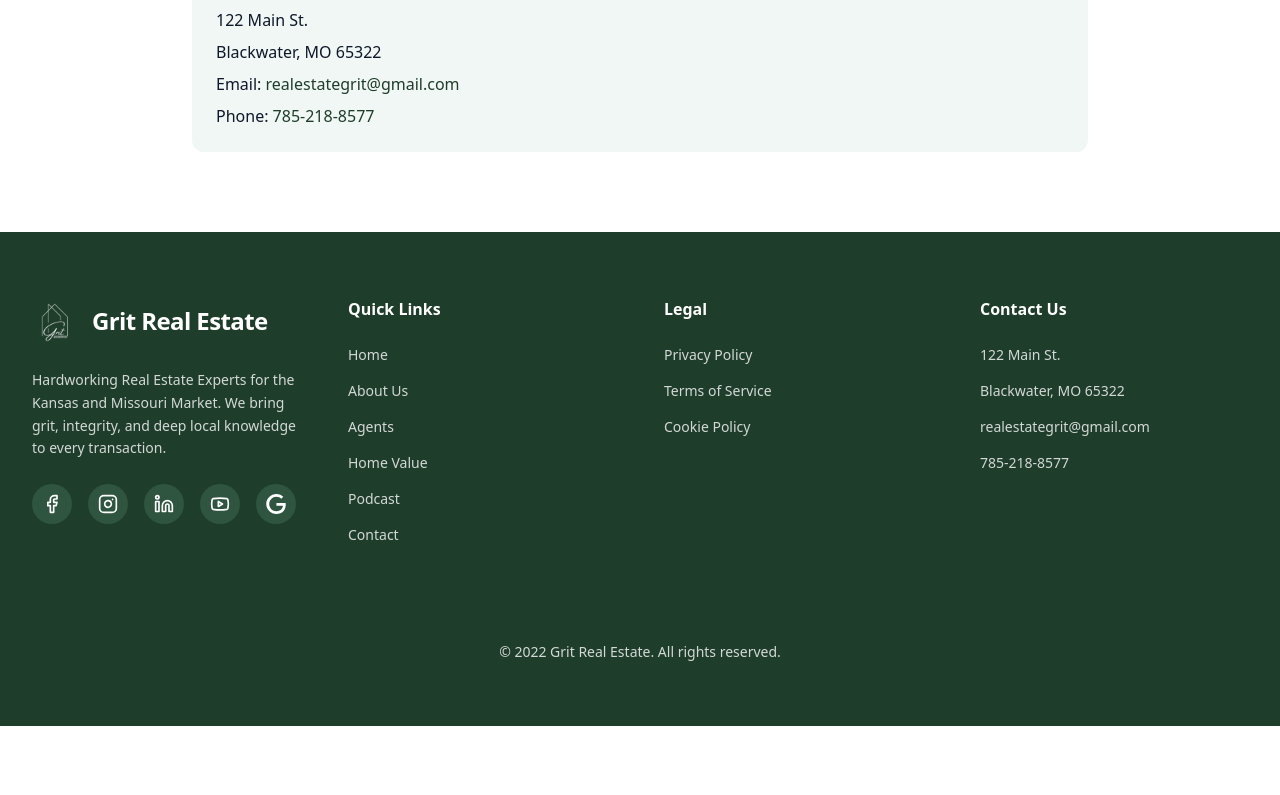
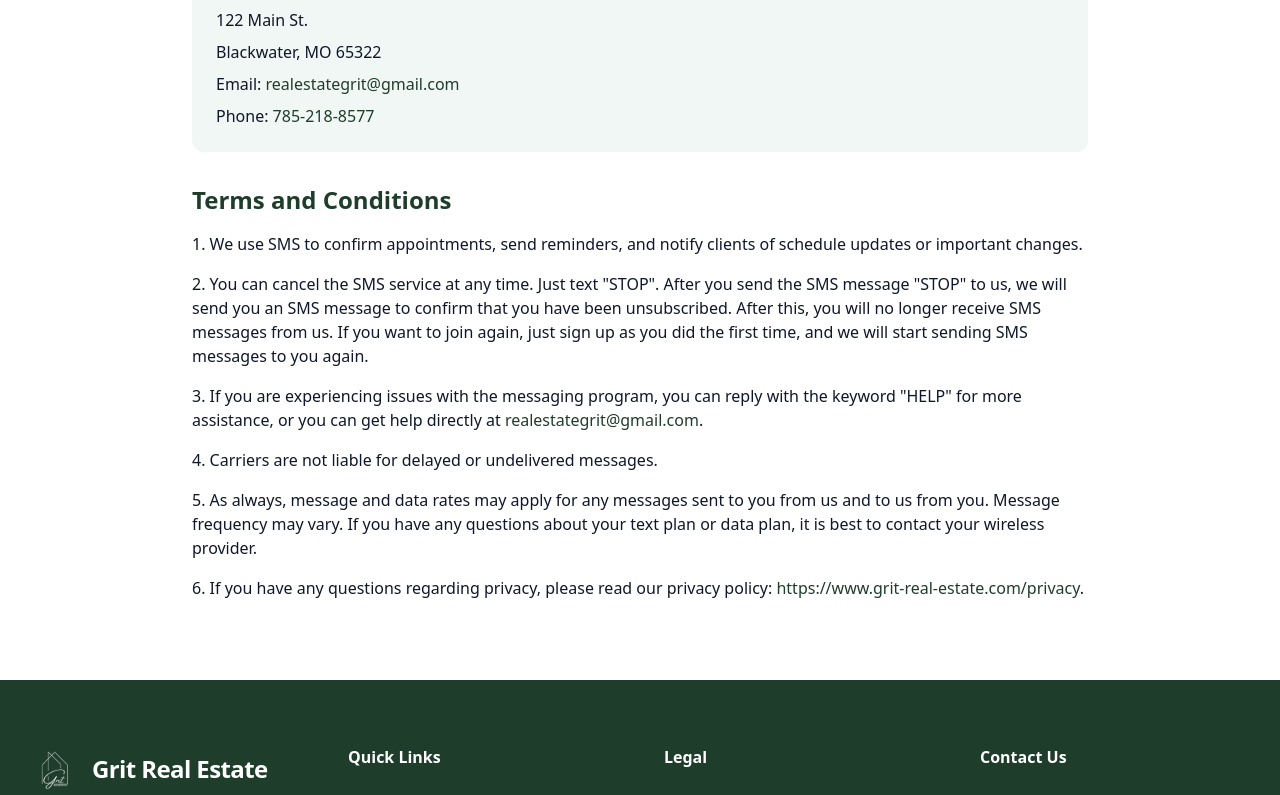
Before and after one commit to gritreal/Grit-Real-Estate, a Next.js app: page /privacy in a window 1280 px wide. Shown: the part 2256-3051 px from the top of the page. Before the commit the page ends 2982 px from the top, so only its background shows below. Built offline with nearby package versions, Linux system fonts and the light colour scheme; a web font is replaced by a local one.

Commit message:
Update TCPA opt-in and add Terms to Privacy Policy

```diff
--- a/src/app/contact/page.tsx
+++ b/src/app/contact/page.tsx
@@ -145,18 +145,10 @@
                                 </label>
                             </div>
 
-                            <div className="flex items-start space-x-3 p-4 bg-brand-bg/50 dark:bg-brand-secondary/50 rounded-xl border border-brand-bg dark:border-brand-secondary">
-                                <input
-                                    type="checkbox"
-                                    id="tcpa-optin"
-                                    name="tcpa_optin"
-                                    value="agreed"
-                                    className="w-5 h-5 rounded text-brand-secondary focus:ring-brand-secondary cursor-pointer mt-1"
-                                    required
-                                />
-                                <label htmlFor="tcpa-optin" className="text-xs font-medium text-brand-text/80 dark:text-brand-white leading-relaxed cursor-pointer hover:text-brand-primary transition-colors">
-                                    I agree to be contacted by Grit Real Estate via call, email, and text for real estate services. To opt-out, you can reply &apos;stop&apos; at any time or reply &apos;help&apos; for assistance. You can also click the unsubscribe link in the emails. Message and data rates may apply. Message frequency may vary. <Link href="/privacy" className="text-brand-primary dark:text-[#C9A227] underline">Privacy Policy</Link>.
-                                </label>
+                            <div className="p-4 bg-brand-bg/50 dark:bg-brand-secondary/50 rounded-xl border border-brand-bg dark:border-brand-secondary">
+                                <p className="text-xs font-medium text-brand-text/80 dark:text-brand-white leading-relaxed">
+                                    I agree to be contacted by Grit Real Estate LLC via call, email, and text for real estate services. To opt-out, you can reply &apos;stop&apos; at any time or reply &apos;help&apos; for assistance. You can also click the unsubscribe link in the emails. Message and data rates may apply. Message frequency may vary. <Link href="/privacy" className="text-brand-primary dark:text-[#C9A227] underline">Privacy Policy</Link>.
+                                </p>
                             </div>
 
                             <button
--- a/src/app/home-value/page.tsx
+++ b/src/app/home-value/page.tsx
@@ -199,7 +199,7 @@
                                                     required
                                                 />
                                                 <label htmlFor="tcpa-optin" className="text-xs font-medium text-brand-text/80 leading-relaxed cursor-pointer hover:text-brand-primary transition-colors">
-                                                    I agree to be contacted by Grit Real Estate via call, email, and text for real estate services. To opt-out, you can reply &apos;stop&apos; at any time or reply &apos;help&apos; for assistance. You can also click the unsubscribe link in the emails. Message and data rates may apply. Message frequency may vary. <Link href="/privacy" className="text-[#C9A227] underline">Privacy Policy</Link>.
+                                                    I agree to be contacted by Grit Real Estate LLC via call, email, and text for real estate services. To opt-out, you can reply &apos;stop&apos; at any time or reply &apos;help&apos; for assistance. You can also click the unsubscribe link in the emails. Message and data rates may apply. Message frequency may vary. <Link href="/privacy" className="text-[#C9A227] underline">Privacy Policy</Link>.
                                                 </label>
                                             </div>
                                             <button
--- a/src/app/privacy/page.tsx
+++ b/src/app/privacy/page.tsx
@@ -107,6 +107,18 @@
             </div>
           </section>
 
+          <section>
+            <h2 className="text-2xl font-semibold text-brand-primary mt-8 mb-4">Terms and Conditions</h2>
+            <div className="space-y-4">
+              <p>1. We use SMS to confirm appointments, send reminders, and notify clients of schedule updates or important changes.</p>
+              <p>2. You can cancel the SMS service at any time. Just text &quot;STOP&quot;. After you send the SMS message &quot;STOP&quot; to us, we will send you an SMS message to confirm that you have been unsubscribed. After this, you will no longer receive SMS messages from us. If you want to join again, just sign up as you did the first time, and we will start sending SMS messages to you again.</p>
+              <p>3. If you are experiencing issues with the messaging program, you can reply with the keyword &quot;HELP&quot; for more assistance, or you can get help directly at <a href="mailto:realestategrit@gmail.com" className="text-brand-primary hover:underline">realestategrit@gmail.com</a>.</p>
+              <p>4. Carriers are not liable for delayed or undelivered messages.</p>
+              <p>5. As always, message and data rates may apply for any messages sent to you from us and to us from you. Message frequency may vary. If you have any questions about your text plan or data plan, it is best to contact your wireless provider.</p>
+              <p>6. If you have any questions regarding privacy, please read our privacy policy: <a href="https://www.grit-real-estate.com/privacy" className="text-brand-primary hover:underline">https://www.grit-real-estate.com/privacy</a>.</p>
+            </div>
+          </section>
+
         </div>
       </div>
     </div>
```
